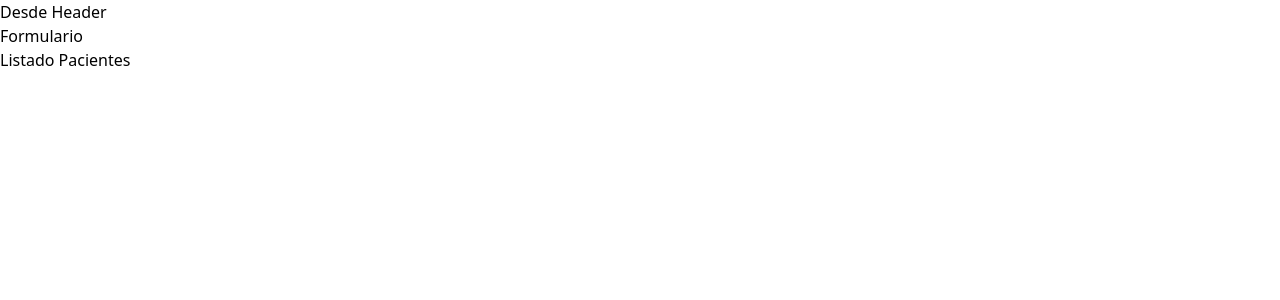
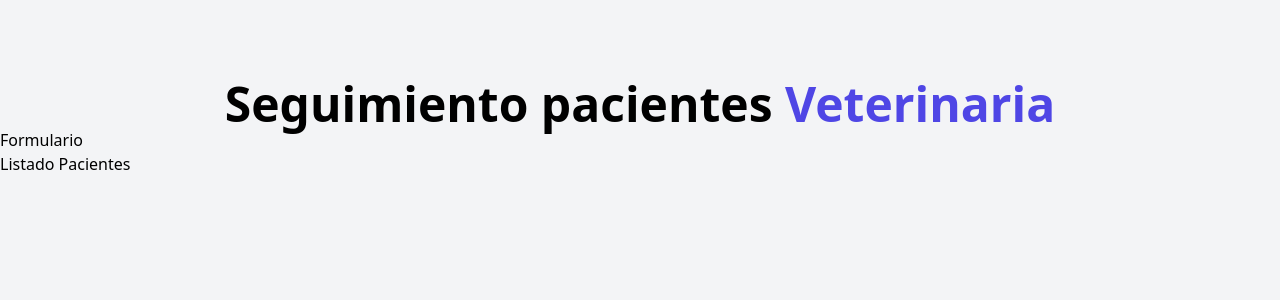
Before and after one commit to EmmanuelJCA/veterinary-appointments, a React (Vite) app: page / in a window 1280 px wide. Shown: the top 300 px of the page. Built offline with nearby package versions, Linux system fonts and the light colour scheme.

Commit message:
Primeros estilos al header con tailwindcss

```diff
--- a/index.html
+++ b/index.html
@@ -5,7 +5,7 @@
     <meta name="viewport" content="width=device-width, initial-scale=1.0" />
     <title>Citas Medicas</title>
   </head>
-  <body>
+  <body class="bg-gray-100 h-screen">
     <div id="root"></div>
     <script type="module" src="/src/main.jsx"></script>
   </body>
--- a/src/App.jsx
+++ b/src/App.jsx
@@ -4,11 +4,11 @@ import PatientList from "./components/PatientList"
 
 function App() {
   return (
-    <>
+    <div className="container mx-auto mt-20">
       <Header />
       <Form />
       <PatientList />
-    </>
+    </div>
   )
 }
 
--- a/src/components/Header.jsx
+++ b/src/components/Header.jsx
@@ -1,6 +1,9 @@
 const Header = () => {
   return (
-    <h1>Desde Header</h1>
+    <h1 className="font-black text-5xl text-center md:w-2/3 mx-auto">
+      Seguimiento pacientes {""}
+      <span className="text-indigo-600">Veterinaria</span>
+    </h1>
   )
 }
 
```
